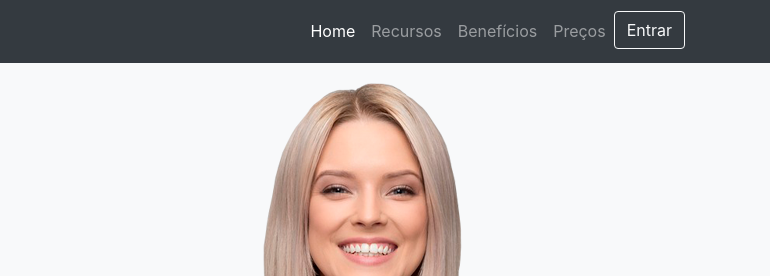
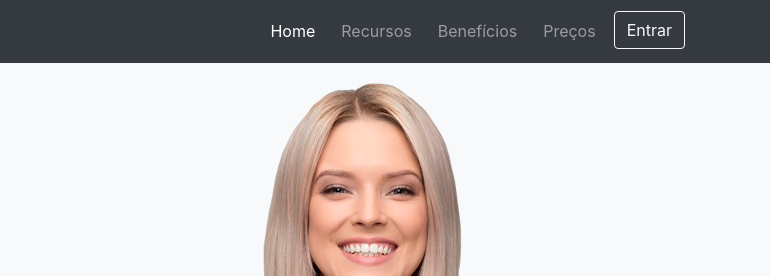
Before and after one commit to kalyCrys/finans, a plain HTML site: page index.html in a window 1280 px wide. Shown: the top 276 px of the page, 510-1280 px from the left. Drawn offline with nearby package versions, Linux system fonts and the light colour scheme.

Commit message:
add margin in the li

```diff
--- a/css/style.css
+++ b/css/style.css
@@ -24,3 +24,6 @@ footer p a {
         margin-top: 10px;
     }
 }
+li{
+    margin-left: 10px;
+}
```
